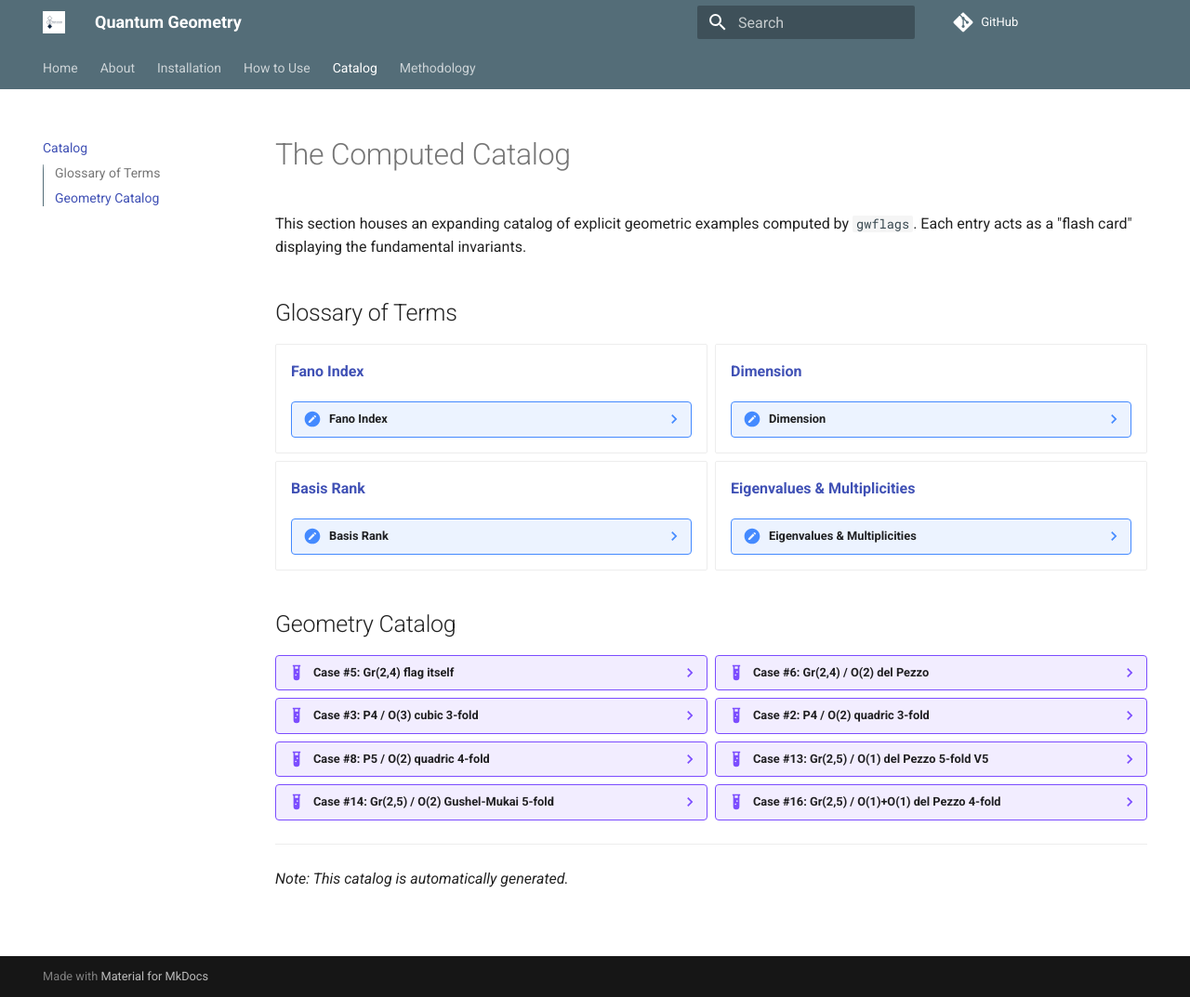
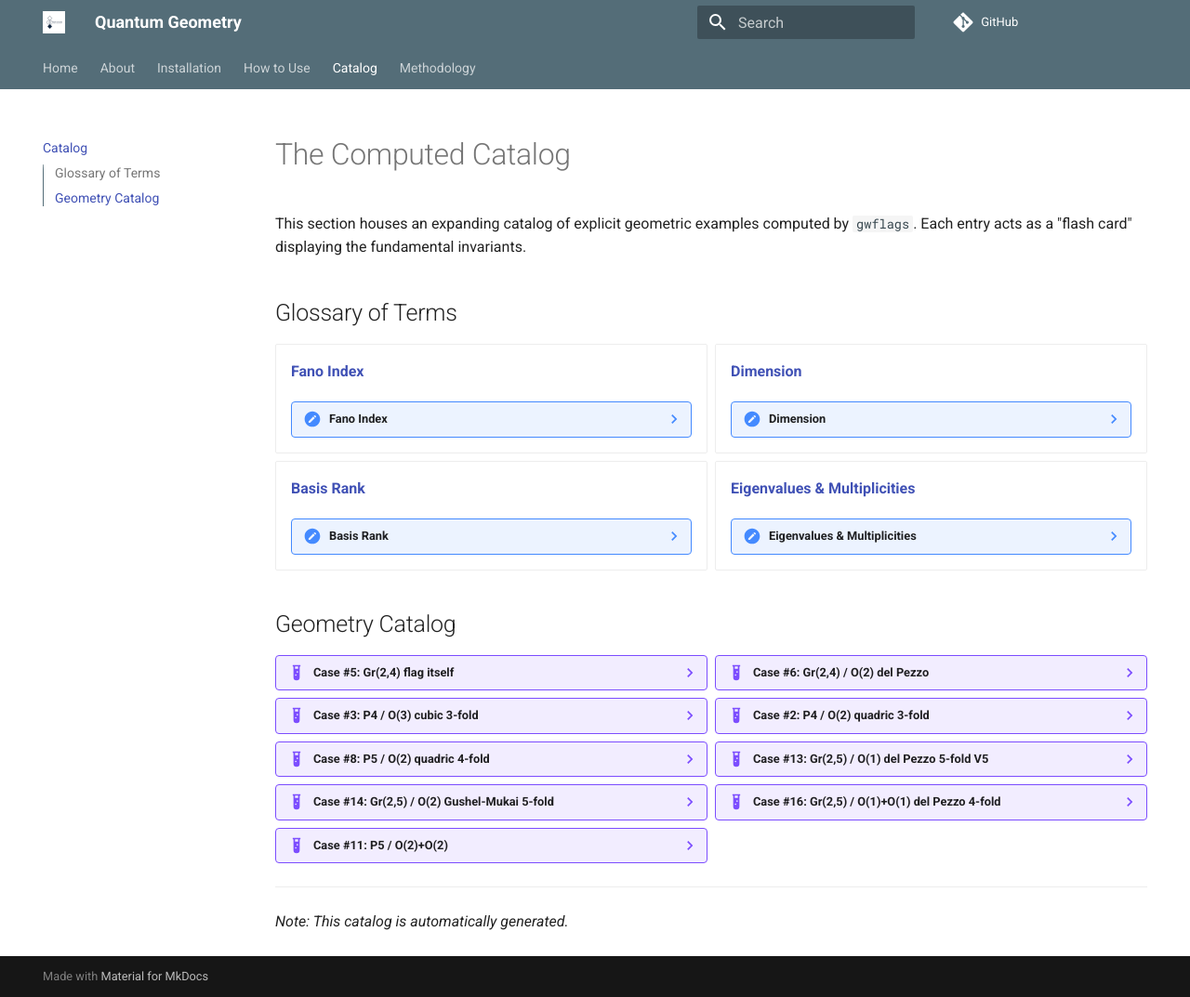
Before and after one commit to leonardofcavenaghi/atomicdecompositions, an MkDocs documentation site: the page built from docs/catalog.md, in a window 1280 px wide and 1073 px high. Shown: the whole window at 93% size. Built offline with MkDocs 1.6.1 and Material for MkDocs 9.7.7, drawn with Linux system fonts in a browser that asks for light colours; comment, search, counter and statistics services are not loaded; some of the changed lines change nothing that is shown.

Commit message:
Auto-update catalog with new case

```diff
--- a/docs/catalog.md
+++ b/docs/catalog.md
@@ -132,6 +132,23 @@ This section houses an expanding catalog of explicit geometric examples computed
     - **Eigenvalues:** -1.345 (mult: 1), 3*(-11/2 + 5*sqrt(5)/2)**(1/3)/2 - 3*sqrt(3)*I*(-11/2 + 5*sqrt(5)/2)**(1/3)/2 (mult: 1), 3*(-11/2 + 5*sqrt(5)/2)**(1/3)/2 + 3*sqrt(3)*I*(-11/2 + 5*sqrt(5)/2)**(1/3)/2 (mult: 1), 6.69 (mult: 1), -3*(11/2 + 5*sqrt(5)/2)**(1/3)/2 - 3*sqrt(3)*I*(11/2 + 5*sqrt(5)/2)**(1/3)/2 (mult: 1), -3*(11/2 + 5*sqrt(5)/2)**(1/3)/2 + 3*sqrt(3)*I*(11/2 + 5*sqrt(5)/2)**(1/3)/2 (mult: 1)
 
 
+??? example "Case #11: P5 / O(2)+O(2)"
+    - **Ambient Space:** `A5`
+    - **Dimension:** 3
+    - **Fano Index:** 2
+    - **Basis Rank:** 6
+    - **Eigenvalues:** -8.0 (mult: 1), 8.0 (mult: 1), 0.0 (mult: 2)
+    - **Hodge Diamond ($h^{p,q}$):**
+        $$
+        \begin{pmatrix}
+        1 & 0 & 0 & 0 \\
+        0 & 1 & 2 & 0 \\
+        0 & 2 & 1 & 0 \\
+        0 & 0 & 0 & 1 \\
+        \end{pmatrix}
+        $$
+
+
 </div>
 
 ***
```
